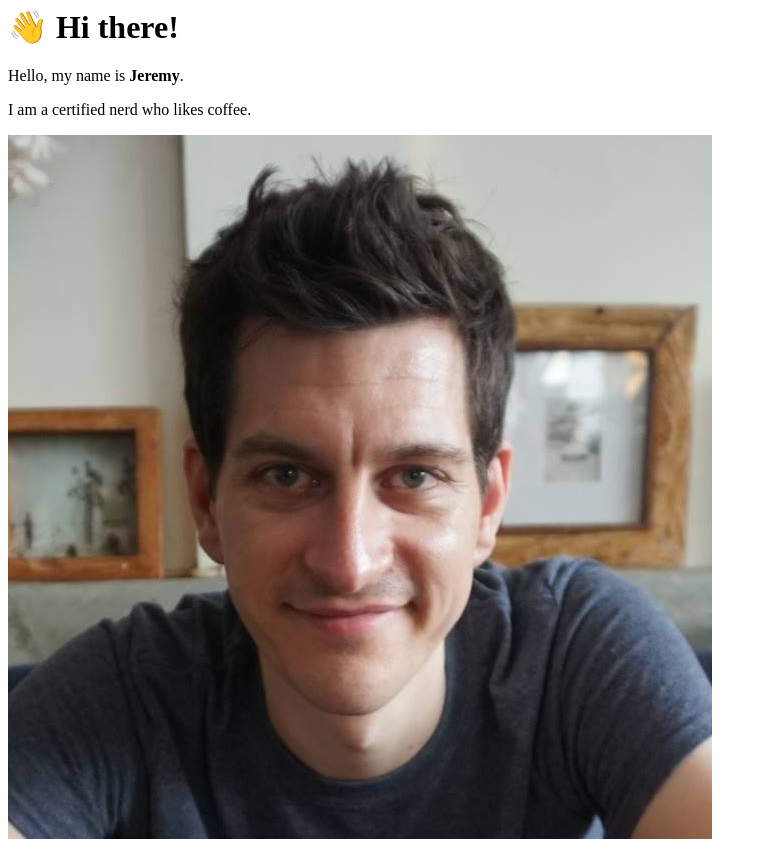
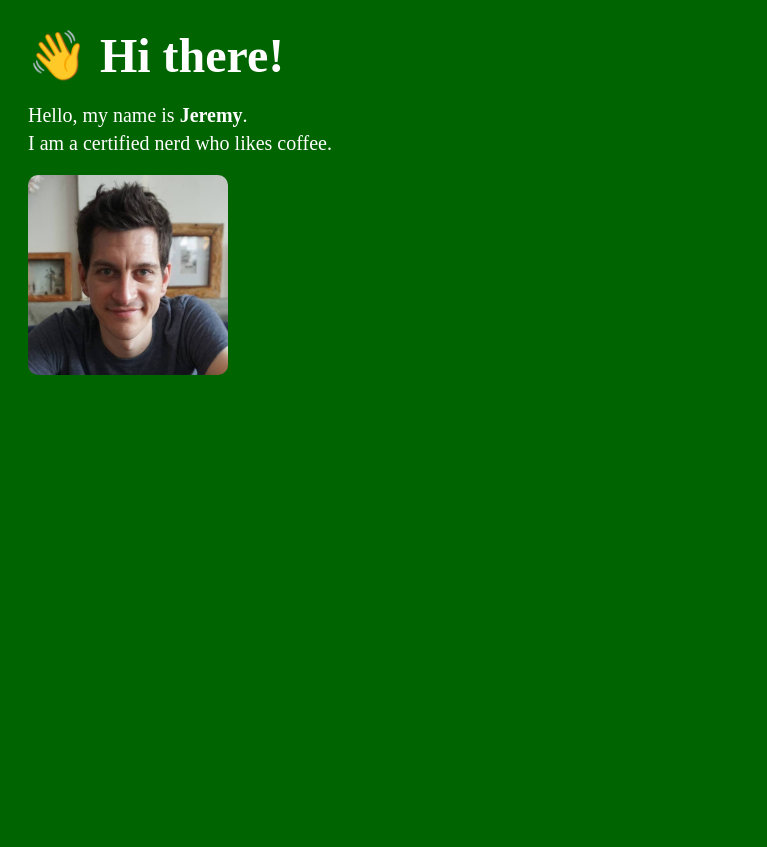
Before and after one commit to iHiD/about-me, a plain HTML site: page index.html in a window 1280 px wide. Shown: the whole page, without its empty margins (0-767 px from the left). After the commit the page ends 800 px from the top, so only its background shows below. Drawn offline with Linux system fonts and the light colour scheme.

Commit message:
Add stylesheet

```diff
--- /dev/null
+++ b/beauty.css
@@ -0,0 +1,23 @@
+body {
+  background: darkgreen;
+  padding:20px;
+  color: white;
+
+  h1 {
+    font-size:48px;
+    margin: 0 0 20px 0;
+  }
+  p {
+    font-size:20px;
+    margin:0;
+  }
+  p+p {
+    margin-top:5px;
+  }
+  img {
+    margin-top:20px;
+    border-radius:10px;
+    width:200px;
+    height:200px;
+  }
+}
--- a/index.html
+++ b/index.html
@@ -1,6 +1,6 @@
 <html>
   <head>
-
+    <link rel="stylesheet" href="./beauty.css" />
   </head>
   <body>
     <h1>👋 Hi there!</h1>
```
